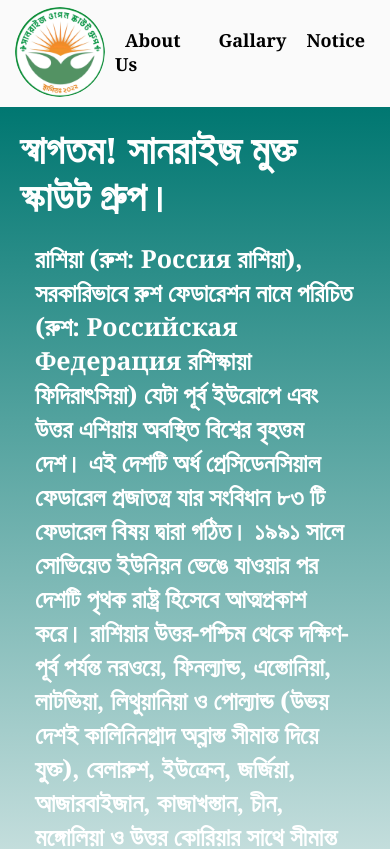
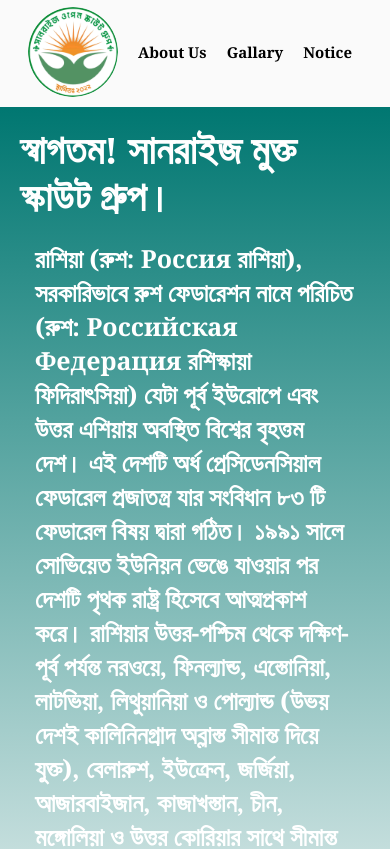
Before and after one commit to srosg/home, a plain HTML site: page index.html in a window 390 px wide. Shown: the top 849 px of the page. Drawn offline with Linux system fonts and the light colour scheme; a script that the page names is missing; a web font is replaced by a local one.

Commit message:
Update styles.css

```diff
--- a/styles.css
+++ b/styles.css
@@ -4,15 +4,14 @@
 * {
     margin: 0;
     padding: 0;
-    box-sizing: border-box;
-    scroll-behavior: smooth;
+    /* box-sizing: border-box;
+    scroll-behavior: smooth; */
 }
 
 body {
     /* background-color: #f1f2f2; */
     background-color: #fafafa;
     /* background-color: white; */
-    overflow-x: hidden;
     height: auto;
 }
 .navbar {
@@ -166,7 +165,6 @@ body {
 .footer ul {
     list-style-type: none;
     margin-top: 5px;
-    display: flex;
     padding: 0 0px;
 }
 .footer ul li a {
@@ -205,4 +203,7 @@ body {
         font-family: "Tiro Bangla", serif;
         font-weight: bolder;
     }
+    .navbar ul li a{
+        font-size: 15px;
+    }
 }
```
